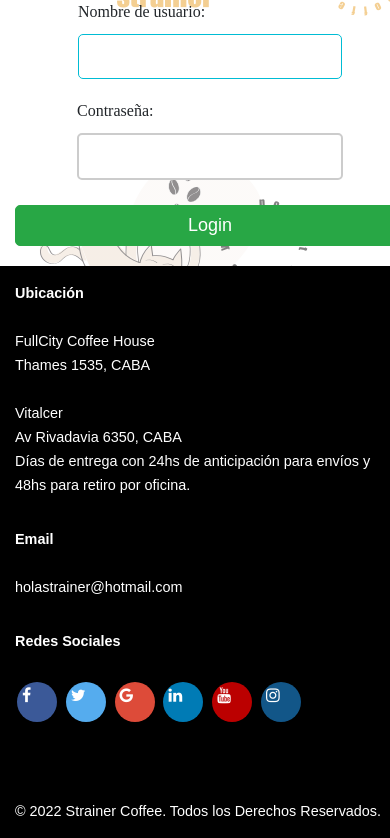
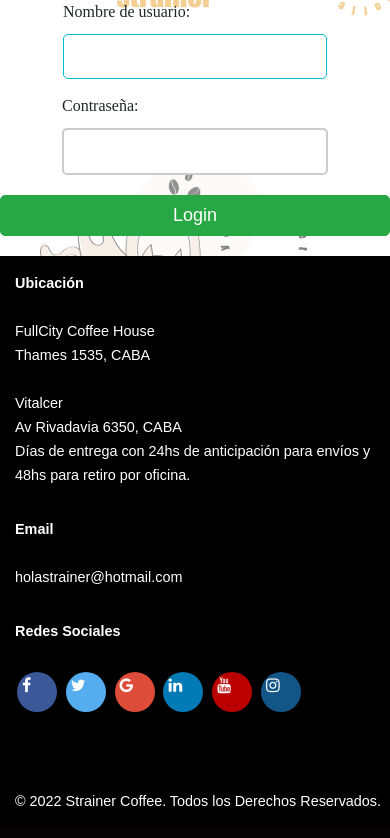
Before and after one commit to JulietteGutierrez/Strainer, a Django app: page /autenticacion/logear in a window 390 px wide; the page is wider, and only the part inside the window is pictured. Shown: the part 246-1084 px from the top of that part. After the commit the page ends 1052 px from the top of that part, so only its background shows below. Run offline with Django 3.2, Linux system fonts and the light colour scheme; some libraries are stand-ins or nearby versions; some web fonts are replaced.

Commit message:
se acomoda el boton de login para vista en pc

```diff
--- a/static/publica/css/contacto.css
+++ b/static/publica/css/contacto.css
@@ -4,69 +4,61 @@ main{
     overflow-x: hidden;
 }
 */
-.contenedor {
-    width: 100%;
-    display: flex;
+.contenedor{
+    width: 70%;
+    display:flex;
     justify-content: center;
     align-items: center;
     flex-direction: column;
 }
-
-  .card {
+.card{
     padding: 30px 40px;
     margin-top: 60px;
     margin-bottom: 60px;
     border: none !important;
-    box-shadow: 0 6px 12px 0 rgba(0, 0, 0, 0.2);
+    box-shadow: 0 6px 12px 0 rgba(0,0,0,0.2);
     background: linear-gradient(
         rgba(0, 0, 0, 0.5),
         rgba(97, 75, 75, 0.5)
-      ),
-      url('../assets/img/fotos/granosCafe.jpeg');
+    ), url('../assets/img/fotos/granosCafe.jpeg');
+
 }
 
-  .form-control-label {
-    margin-bottom: 0;
+.form-control-label{
+    margin-bottom: 0
 }
-
-  input,
-  textarea {
+input, textarea{
     padding: 8px 15px;
     border-radius: 5px !important;
     margin: 5px 0px;
     box-sizing: border-box;
     border: 2px solid #ccc;
     font-size: 18px !important;
-    font-weight: 300;
-    width: 100%;
+    font-weight: 300
 }
-
-  input:focus,
-  textarea:focus {
+input:focus, textarea:focus{
     -moz-box-shadow: none !important;
     -webkit-box-shadow: none !important;
     box-shadow: none !important;
-    border: 1px solid #00bcd4;
+    border: 1px solid #00BCD4;
     outline-width: 0;
-    font-weight: 400;
+    font-weight: 400
 }
-
-  button:focus {
+button:focus{
     -moz-box-shadow: none !important;
     -webkit-box-shadow: none !important;
     box-shadow: none !important;
-    outline-width: 0;
+    outline-width: 0
 }
-
-  label,
-  h2 {
+label, h2{
     font-family: gothambold;
+    /* color: aliceblue; */
 }
-
-  span .text-danger {
+span .text-danger{
     color: red;
     font-weight: 900;
 }
+
 
 
 .btn-strainer {
@@ -85,20 +77,45 @@ main{
 
 
 
-  .btn-strainer:hover {
+.btn-strainer:hover{
     animation: shadow-pulse 1000ms 1;
     background-color: #20e2d7;
     color: #434343;
 }
 
-  .errorlist {
+.errorlist{
     color: red;
-    font-size: larger;
+    font-size:larger;
 }
 
-  .registro {
+/*
+@media only screen and (min-width: 768px) {
+
+    nav.top-nav .menu-label {
+        display: none;
+    }
+}
+  */
+@keyframes shadow-pulse {
+    0% {
+      box-shadow: 0 0 0 0 rgba(32, 226, 215, 0.6);
+    }
+    100% {
+      box-shadow: 0 0 8px 16px rgba(32, 226, 215, 0);
+    }
+  }
+
+
+  .text-center{
+    color: white;
+}
+
+/* El estilo "registro" es para el formulario de registro de usuarios
+    El texto debe estar centrado y optimizado para celulares.
+*/
+.registro{
     width: 100%;
-    display: flex;
+    display:flex;
     justify-content: center;
     align-items: center;
     flex-direction: column;
@@ -107,76 +124,56 @@ main{
 
 .help-text {
     display: block;
-    margin-top: 5px;
-    color: gray;
-    font-size: 12px;
+    margin-top: 5px; /* Ajusta el margen según tus necesidades */
+    color: gray; /* Puedes cambiar el color según tu preferencia */
+    font-size: 12px; /* Ajusta el tamaño según tus necesidades */
     text-align: left;
 }
 
+
 .form-row {
     display: flex;
-    flex-direction: column;
-    margin-bottom: 10px;
+    flex-direction: row;
+    margin-bottom: 10px; /* Espacio entre las filas, ajusta según tus necesidades */
+}
+
+.label {
+    width: 200px; /* Ancho de la columna del texto, ajusta según tus necesidades */
 }
 
 .field {
+    flex: 1; /* Ocupa el espacio restante en la fila */
     display: flex;
     flex-direction: column;
-    align-items: flex-start;
+    align-items: flex-start; /* Alinea el contenido a la izquierda */
 }
 
 .field > * {
-    margin-bottom: 5px;
+    margin-bottom: 5px; /* Espacio entre los elementos dentro del campo */
 }
+
 
 .form-group {
     display: flex;
-    flex-direction: column;
+    flex-direction: row;
     align-items: center;
     justify-content: center;
-    margin-bottom: 10px;
+    margin-bottom: 10px; /* Espacio entre las filas, ajusta según tus necesidades */
 }
 
 .label {
+    width: 200px; /* Ancho de la columna del texto, ajusta según tus necesidades */
     text-align: right;
-    margin-right: 10px;
+    margin-right: 10px; /* Espacio entre el texto y el campo, ajusta según tus necesidades */
 }
 
 .field {
+    flex: 1; /* Ocupa el espacio restante en la fila */
     text-align: left;
 }
 
 .error {
-    color: red;
-  }
-
-
-  /* Estilos adicionales para dispositivos móviles */
-
-@media only screen and (max-width: 767px) {
-  .contenedor {
-    width: 100%;
-    padding: 0 15px;
-  }
-
-  .card {
-    margin-top: 30px;
-    margin-bottom: 30px;
-  }
-
-  .label {
-    text-align: left;
-    margin-right: 0;
-    margin-bottom: 5px;
-  }
-
-  .field {
-    align-items: stretch;
-  }
-
-  .field > * {
-    margin-bottom: 10px;
-  }
+    color: red; /* Puedes cambiar el color según tu preferencia */
 }
 
 
```
Lines whose indentation alone changed are shown as unchanged.
